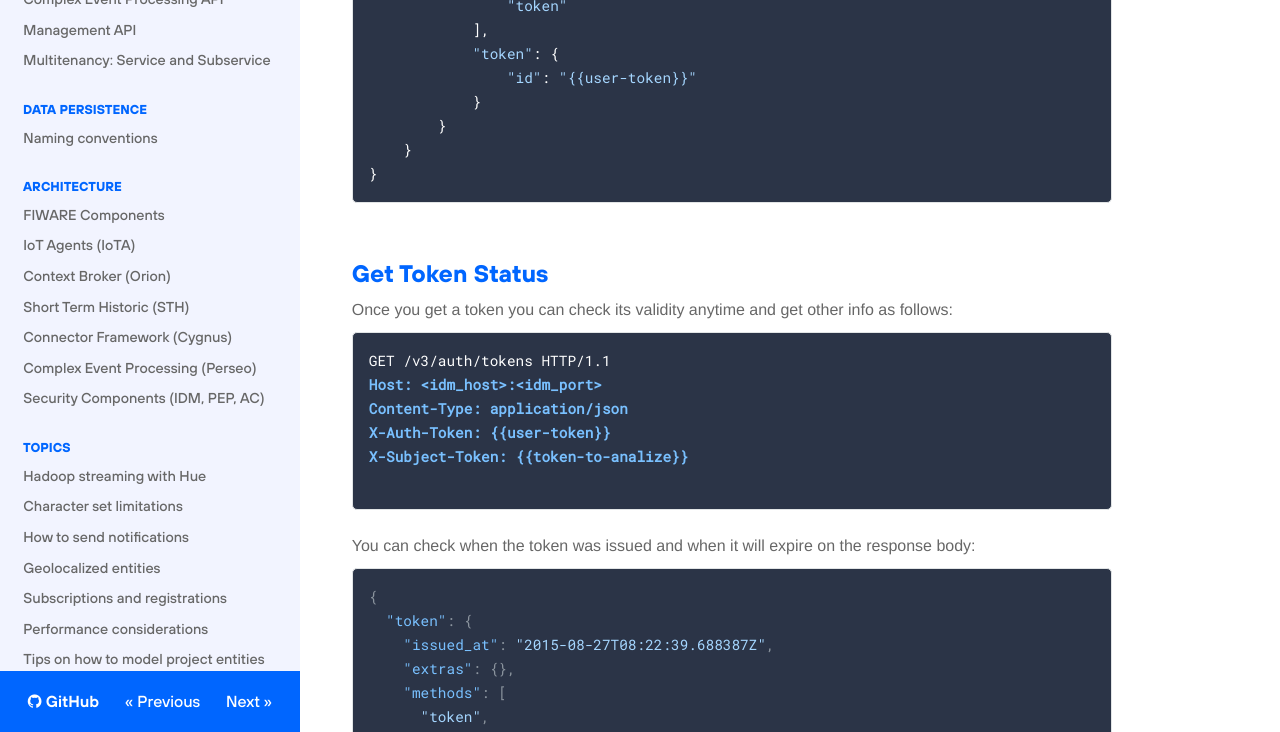
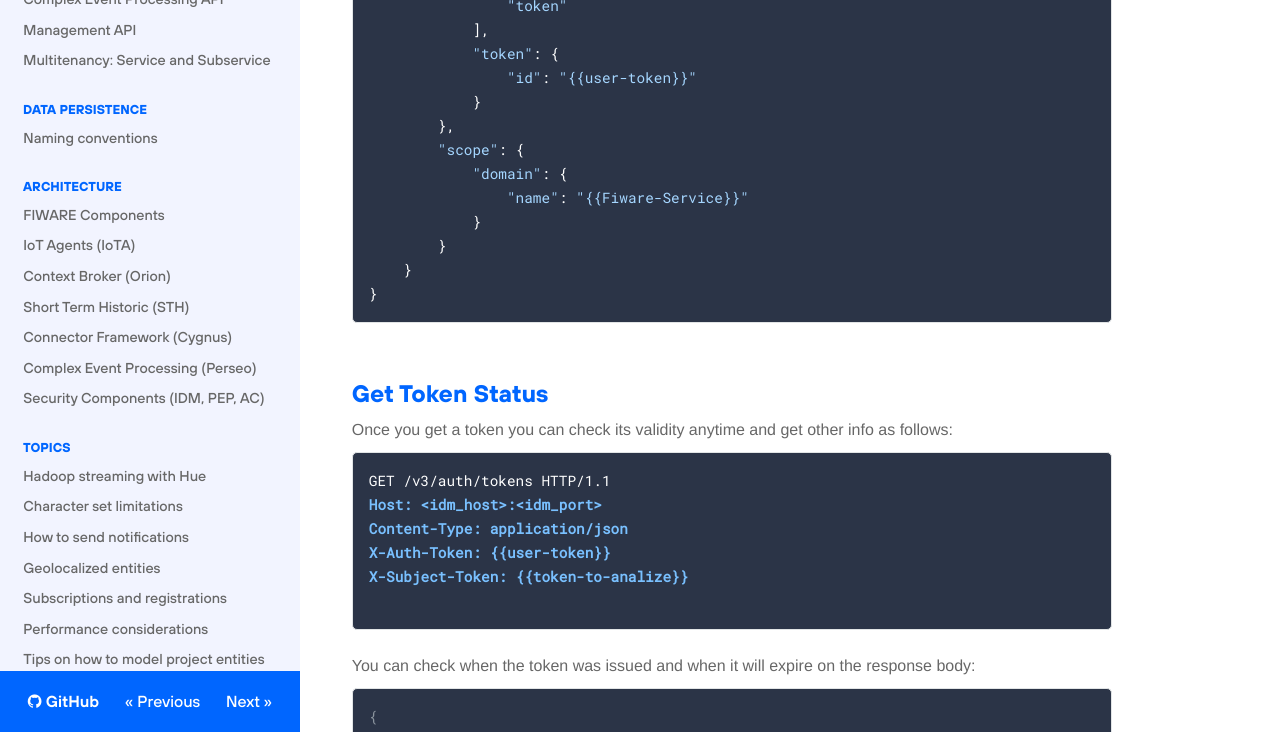
Before and after one commit to telefonicaid/thinking-cities, an MkDocs documentation site: the page built from docs/authentication_api.md, in a window 1280 px wide and 900 px high, scrolled down 3058 px, cut to the strip 168-900 px from the top of the window. Built offline with MkDocs 1.6.1, drawn with Linux system fonts in a browser that asks for light colours; nearby versions of some CDN libraries; some web fonts are replaced.

Commit message:
Update authentication_api.md

```diff
--- a/docs/authentication_api.md
+++ b/docs/authentication_api.md
@@ -132,6 +132,11 @@ X-Auth-Token: {{user-token}}
             "token": {
                 "id": "{{user-token}}"
             }
+        },
+        "scope": {
+            "domain": {
+                "name": "{{Fiware-Service}}"
+            }
         }
     }
 }
```
